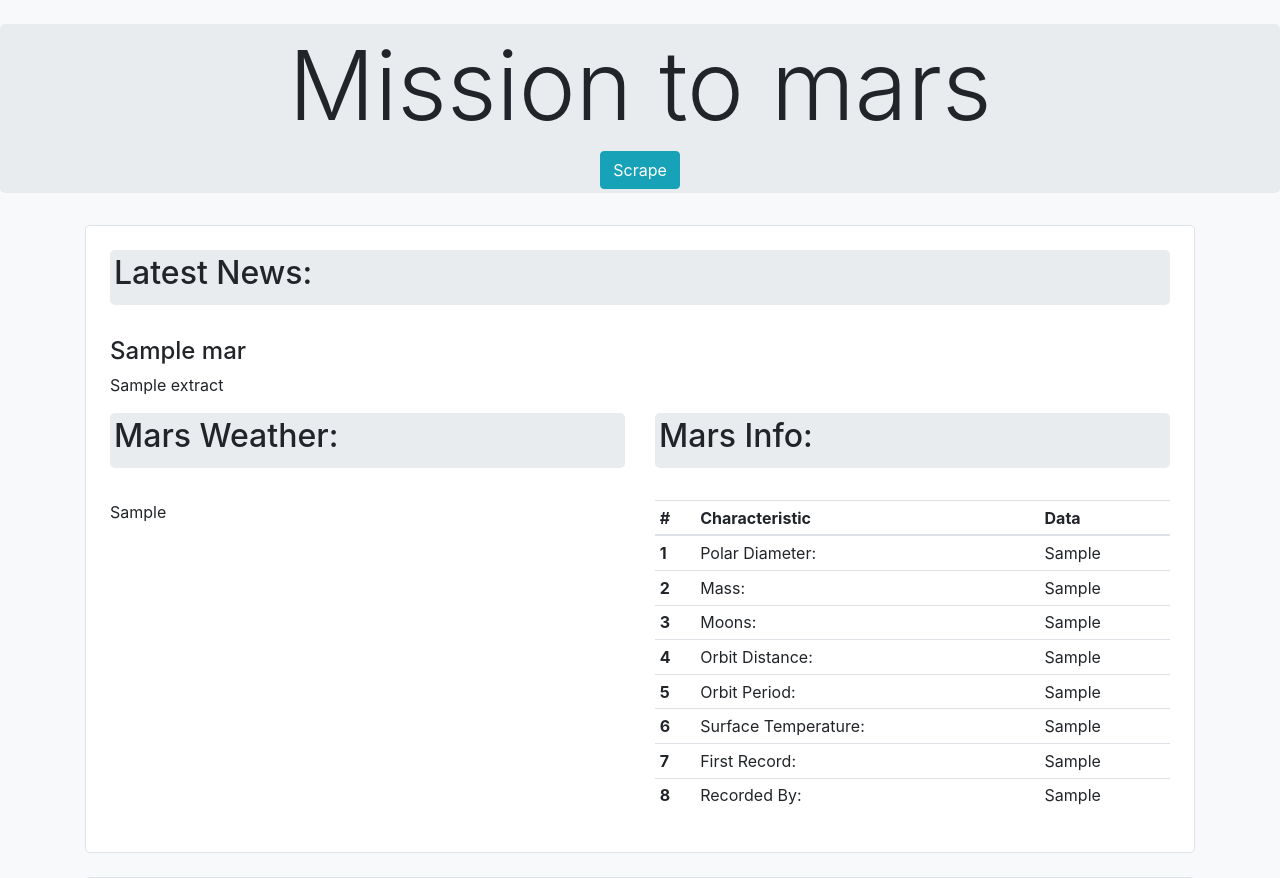
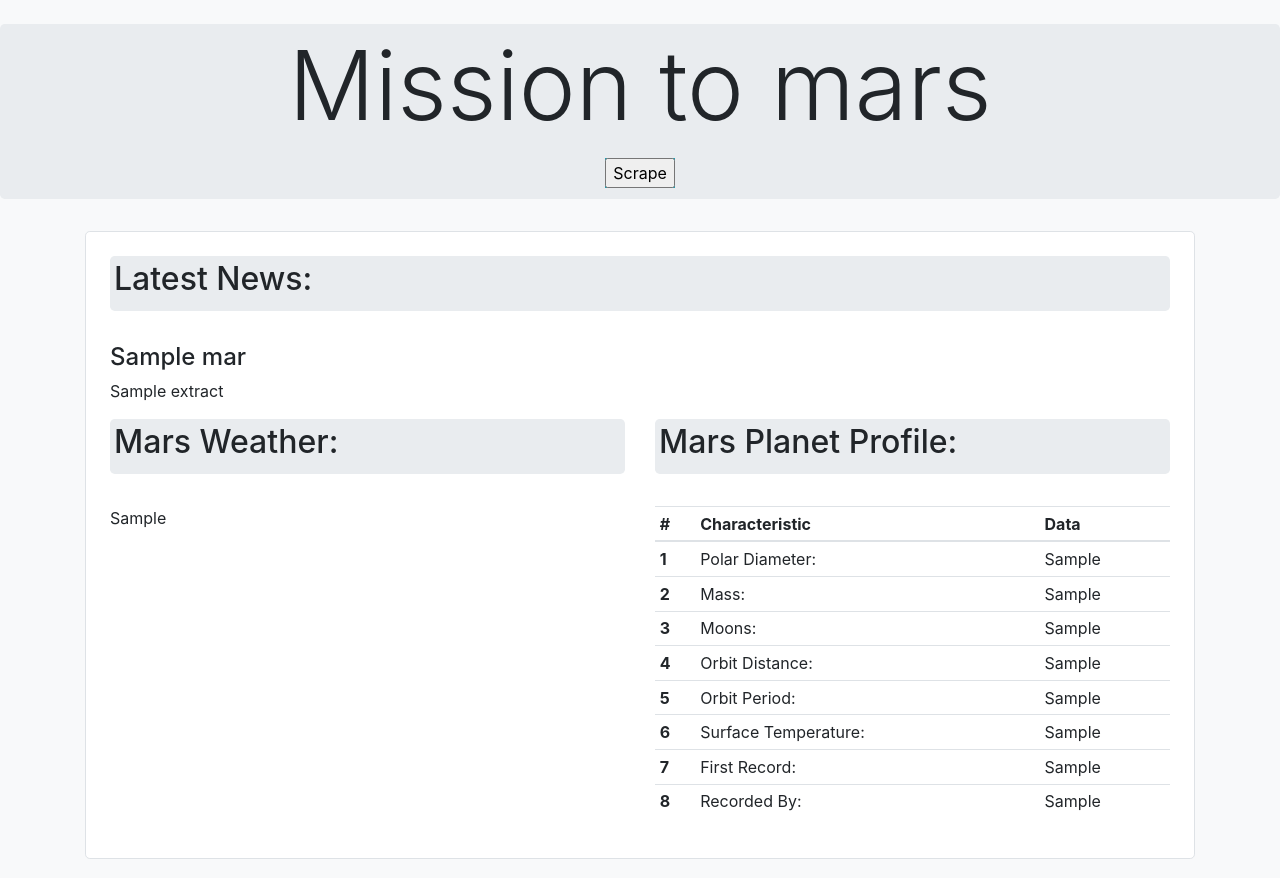
Before and after one commit to roayala/webscrapping, a Flask app: page / in a window 1280 px wide. Shown: the part 56-934 px from the top of the page. Run offline with Flask 2, Linux system fonts and the light colour scheme; grey boxes marked "Sample" are stand-in pictures; a database or web service that is not in the repository returns one stand-in record (values such as "Sample title"); parts of the project's set-up code (start-up, migrations or seed data) failed here and were passed over; some libraries are stand-ins or nearby versions.

Commit message:
Mission to mars, scrape exercise due

```diff
--- a/app.py
+++ b/app.py
@@ -1,11 +1,14 @@
 from scrape import scrape_mars
 from flask import Flask, render_template
+from flask_wtf import FlaskForm
+from wtforms import SubmitField
 
 # Import our pymongo library, which lets us connect our Flask app to our Mongo database.
 import pymongo
 
 # Create an instance of our Flask app.
 app = Flask(__name__)
+app.config["SECRET_KEY"] = "mysecretkey"
 
 # Create connection variable
 # conn = 'mongodb://localhost:27017'
@@ -23,20 +26,30 @@
 # Scrape the web
 x = scrape_mars.scrape()
 
-
 # Creates a collection in the database and inserts two documents
 mars_db.mars_data.insert_many(x)
 
 
+class InfoForm(FlaskForm):
+    submit = SubmitField("Scrape")
+
+
 # Set route
-@app.route("/")
+@app.route("/index.html")
+@app.route("/", methods=["GET", "POST"])
 def index():
+
     # Store the entire team collection in a list
     mars_list = list(mars_db.mars_data.find())
     print(mars_list)
 
+    form = InfoForm()
+    if form.validate_on_submit():
+        x = scrape_mars.scrape()
+        mars_db.mars_data.insert_many(x)
+        return render_template("index.html", form=form, mars=mars_list)
     # Return the template with the teams list passed in
-    return render_template("index.html", mars=mars_list)
+    return render_template("index.html", form=form, mars=mars_list)
 
 
 if __name__ == "__main__":
--- a/templates/index.html
+++ b/templates/index.html
@@ -30,7 +30,11 @@
         <div class="jumbotron text-center p-1">
             <span class="text-center "><h1 class="display-1">Mission to mars</h1></span
         >
-        <button type="button" class="btn btn-info">Scrape</button>
+        <button type="button" class="btn">
+          <form method="POST" class="bg-info">
+            {{ form.hidden_tag() }}{{ form.submit() }}
+          </form>
+        </button>
       </div>
 
       <div class="container fluid m-auto">
@@ -51,7 +55,7 @@
               </div>
               <div class="col-md-6">
                 <div class="jumbotron p-1">
-                  <h2>Mars Info:</h2>
+                  <h2>Mars Planet Profile:</h2>
                 </div>
                 <table class="table table-sm">
                   <thead>
```
